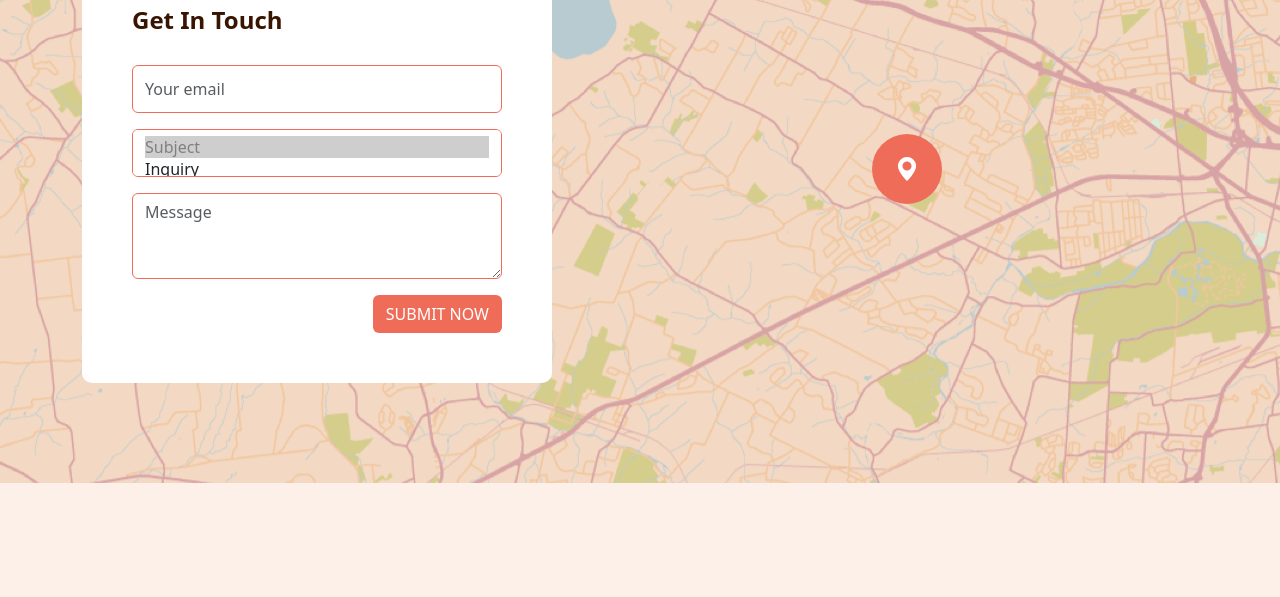
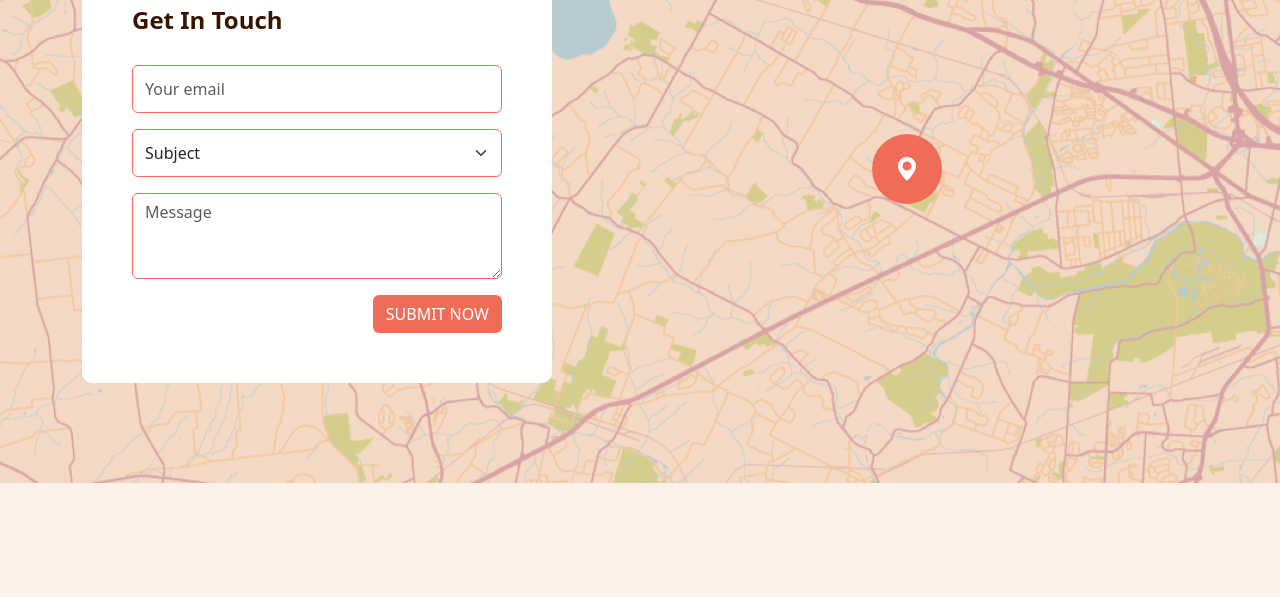
Before and after one commit to bhaveshparave123/Agency-site, a plain HTML site: page index.html in a window 1280 px wide. Shown: the part 7860-8457 px from the top of the page. Drawn offline with nearby package versions, Linux system fonts and the light colour scheme.

Commit message:
Update index.html

```diff
--- a/index.html
+++ b/index.html
@@ -668,7 +668,7 @@
           </div>
 
           <div class="mb-3">
-            <select class="form-select" size="4" aria-label="Default select example" required>
+            <select class="form-select" aria-label="Default select example" required>
               <option value="" selected disabled>Subject</option>
               <option value="1">Inquiry</option>
               <option value="2">Support</option>
```
